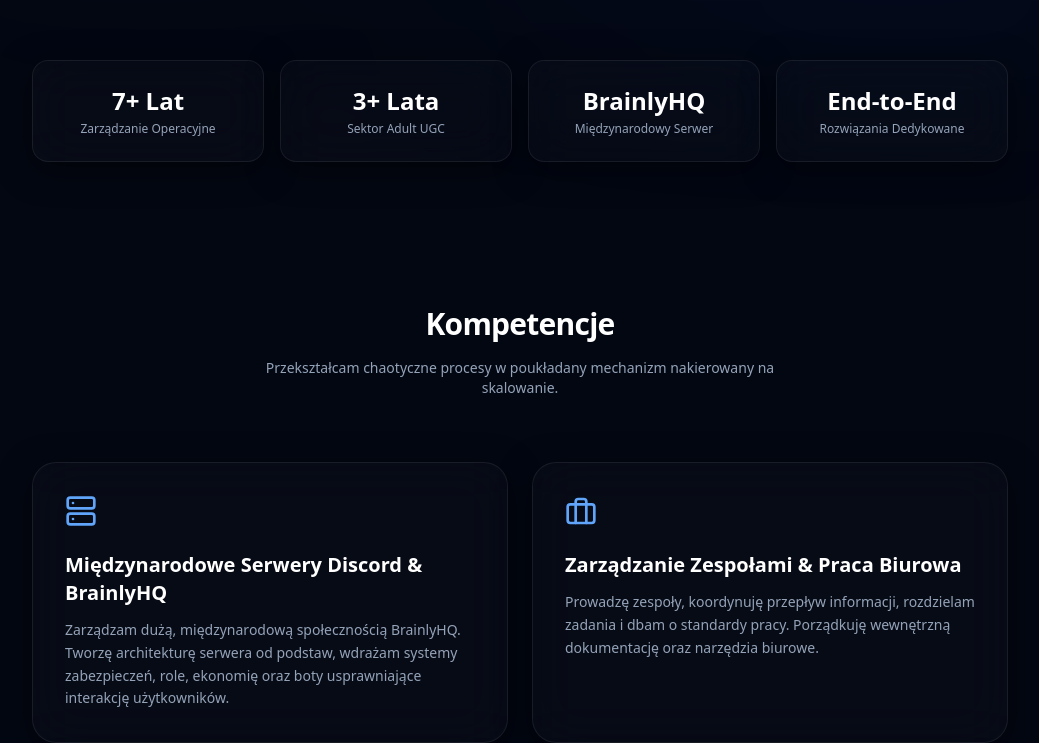
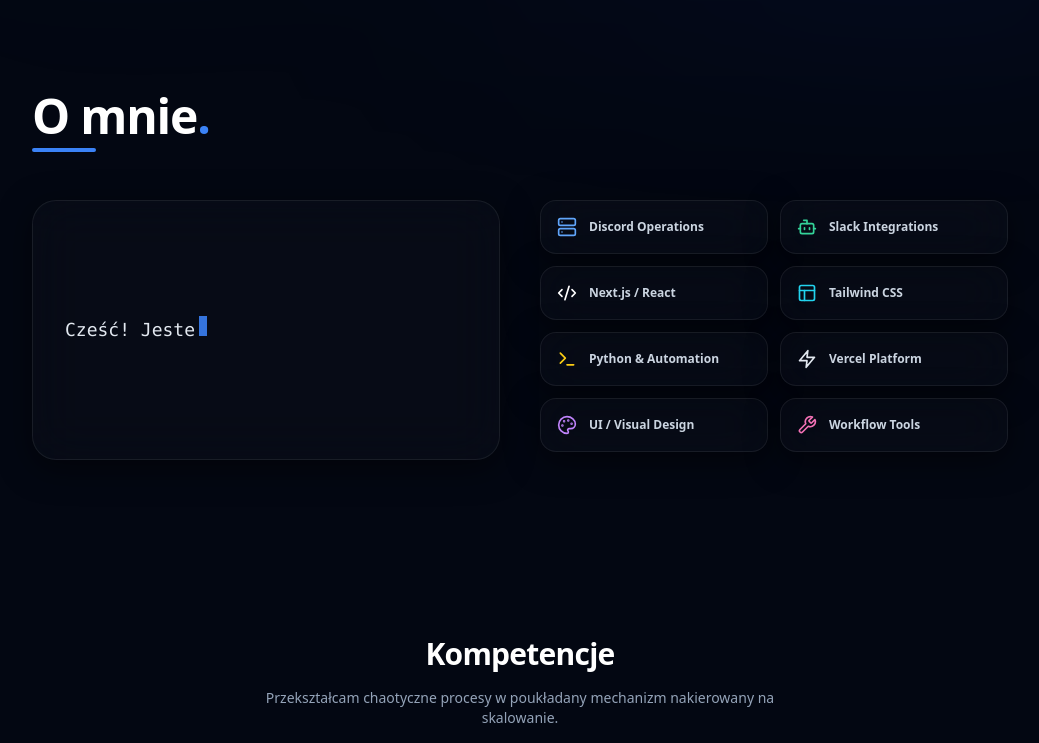
Before and after one commit to Ksperix/ksperix.dev, a Next.js app: page / in a window 1280 px wide. Shown: the part 724-1467 px from the top of the page, without its empty margins (120-1159 px from the left). Built offline with nearby package versions, Linux system fonts and the light colour scheme.

Commit message:
Update page.js

```diff
--- a/src/app/page.js
+++ b/src/app/page.js
@@ -17,17 +17,26 @@ import {
   Workflow,
   TrendingUp,
   Zap,
-  CheckCircle2
+  CheckCircle2,
+  Code2,
+  Terminal,
+  Layout,
+  Figma,
+  Flame,
+  Wrench
 } from 'lucide-react';
 
 export default function Home() {
   const [activeSection, setActiveSection] = useState('hero');
+  const [displayedText, setDisplayedText] = useState('');
 
-  // Wskazywanie aktywnej sekcji z dolną linią w menu
+  const fullText = "Cześć! Jestem ksperix.dev — z pasją łączę 7 lat doświadczenia w zarządzaniu operacyjnym, prowadzeniu międzynarodowych społeczności i budowaniu autorskich narzędzi. Nie tworzę jedynie pasywnych projektów. Dostarczam przemyślane ekosystemy od A do Z, dbając o ich stały rozwój, organizację zespołów i automatyzację pracy biurowej.";
+
+  // 1. Wskazywanie aktywnej sekcji z dolną linią w menu
   useEffect(() => {
     const handleScroll = () => {
       const sections = ['hero', 'about', 'services', 'ecosystems', 'vantrx', 'contact'];
-      const scrollPosition = window.scrollY + 200;
+      const scrollPosition = window.scrollY + 250;
 
       for (const section of sections) {
         const el = document.getElementById(section);
@@ -46,11 +55,34 @@ export default function Home() {
     return () => window.removeEventListener('scroll', handleScroll);
   }, []);
 
+  // 2. Efekt pisania tekstu "O mnie" po przewinięciu do sekcji
+  useEffect(() => {
+    let timeout;
+    if (activeSection === 'about' && displayedText.length < fullText.length) {
+      timeout = setTimeout(() => {
+        setDisplayedText(fullText.slice(0, displayedText.length + 1));
+      }, 20); // Szybkość wpisywania znaków
+    }
+    return () => clearTimeout(timeout);
+  }, [activeSection, displayedText]);
+
   const navItems = [
     { id: 'about', label: 'O mnie' },
     { id: 'services', label: 'Kompetencje' },
     { id: 'ecosystems', label: 'Ekosystemy & Slack' },
     { id: 'vantrx', label: 'VANTRX' },
+  ];
+
+  // Lista narzędzi z prawej strony sekcji "O mnie"
+  const tools = [
+    { name: 'Discord Operations', icon: Server, color: 'text-blue-400' },
+    { name: 'Slack Integrations', icon: Bot, color: 'text-emerald-400' },
+    { name: 'Next.js / React', icon: Code2, color: 'text-white' },
+    { name: 'Tailwind CSS', icon: Layout, color: 'text-cyan-400' },
+    { name: 'Python & Automation', icon: Terminal, color: 'text-yellow-400' },
+    { name: 'Vercel Platform', icon: Zap, color: 'text-slate-200' },
+    { name: 'UI / Visual Design', icon: Palette, color: 'text-purple-400' },
+    { name: 'Workflow Tools', icon: Wrench, color: 'text-pink-400' },
   ];
 
   return (
@@ -96,7 +128,6 @@ export default function Home() {
 
       {/* 2. HERO SECTION */}
       <section id="hero" className="pt-40 pb-20 px-6 max-w-5xl mx-auto text-center flex flex-col items-center justify-center min-h-[90vh]">
-        {/* STATYCZNY BADGE - BEZ ANIMACJI WEJŚCIA */}
         <div className="inline-flex items-center gap-2 px-4 py-1.5 rounded-full glass-card text-xs md:text-sm font-medium text-slate-300 border border-white/10 mb-8">
           <Workflow className="w-4 h-4 text-blue-400" />
           <span>7+ lat w zarządzaniu operacyjnym & budowaniu ekosystemów</span>
@@ -144,27 +175,48 @@ export default function Home() {
         </motion.div>
       </section>
 
-      {/* 3. ABOUT / EXPERIENCE BAR */}
-      <section id="about" className="py-16 px-6 max-w-5xl mx-auto">
-        <div className="grid grid-cols-2 md:grid-cols-4 gap-4">
-          {[
-            { label: 'Zarządzanie Operacyjne', val: '7+ Lat' },
-            { label: 'Sektor Adult UGC', val: '3+ Lata' },
-            { label: 'Międzynarodowy Serwer', val: 'BrainlyHQ' },
-            { label: 'Rozwiązania Dedykowane', val: 'End-to-End' },
-          ].map((stat, i) => (
-            <motion.div
-              key={i}
-              initial={{ opacity: 0, scale: 0.95 }}
-              whileInView={{ opacity: 1, scale: 1 }}
-              viewport={{ once: true }}
-              transition={{ duration: 0.4, delay: i * 0.1 }}
-              className="glass-card p-6 rounded-2xl text-center border border-white/5"
-            >
-              <div className="text-xl sm:text-2xl font-bold text-white mb-1">{stat.val}</div>
-              <div className="text-xs text-slate-400 font-medium">{stat.label}</div>
-            </motion.div>
-          ))}
+      {/* 3. NEW "O MNIE" SECTION WITH TYPEWRITER & ANIMATED TOOL ICONS */}
+      <section id="about" className="py-24 px-6 max-w-5xl mx-auto">
+        <motion.div
+          initial={{ opacity: 0, y: 30 }}
+          whileInView={{ opacity: 1, y: 0 }}
+          viewport={{ once: true }}
+          className="mb-12"
+        >
+          <h2 className="text-4xl sm:text-5xl font-extrabold tracking-tight text-white mb-2">
+            O mnie<span className="text-blue-500">.</span>
+          </h2>
+          <div className="w-16 h-1 bg-blue-500 rounded-full" />
+        </motion.div>
+
+        <div className="grid md:grid-cols-2 gap-10 items-start">
+          {/* LEWA STRONA: PISZĄCY SIĘ TEKST (TYPEWRITER) */}
+          <div className="glass-card p-8 rounded-3xl border border-white/10 min-h-[260px] flex flex-col justify-center relative">
+            <p className="text-slate-200 text-base sm:text-lg leading-relaxed font-mono">
+              {displayedText}
+              <span className="inline-block w-2 h-5 bg-blue-500 ml-1 animate-pulse" />
+            </p>
+          </div>
+
+          {/* PRAWA STRONA: IKONKI NARZĘDZI (STAGGERED ANIMATION) */}
+          <div className="grid grid-cols-2 gap-3">
+            {tools.map((tool, idx) => {
+              const ToolIcon = tool.icon;
+              return (
+                <motion.div
+                  key={idx}
+                  initial={{ opacity: 0, y: 15 }}
+                  whileInView={{ opacity: 1, y: 0 }}
+                  viewport={{ once: true }}
+                  transition={{ duration: 0.3, delay: idx * 0.08 }}
+                  className="glass-card p-4 rounded-2xl border border-white/5 flex items-center gap-3 hover:border-blue-500/30 transition-all"
+                >
+                  <ToolIcon className={`w-5 h-5 ${tool.color}`} />
+                  <span className="text-xs font-semibold text-slate-300">{tool.name}</span>
+                </motion.div>
+              );
+            })}
+          </div>
         </div>
       </section>
 
@@ -199,7 +251,7 @@ export default function Home() {
             <Briefcase className="w-8 h-8 text-blue-400 mb-6" />
             <h3 className="text-xl font-bold mb-3 text-white">Zarządzanie Zespołami & Praca Biurowa</h3>
             <p className="text-slate-400 text-sm leading-relaxed">
-              Prowadzę zespoły, koordynuję przepływ informacji, rozdzielam zadania i dbam o standardy pracy. Porządkuję wewnętrzną dokumentację oraz narzędzia biurowe.
+              Prowadzę zespoły, koordynuję przepływ informacji, rozdzielam zadania i dbam o standardy pracy. Porporządkowuję wewnętrzną dokumentację oraz narzędzia biurowe.
             </p>
           </motion.div>
 
```
